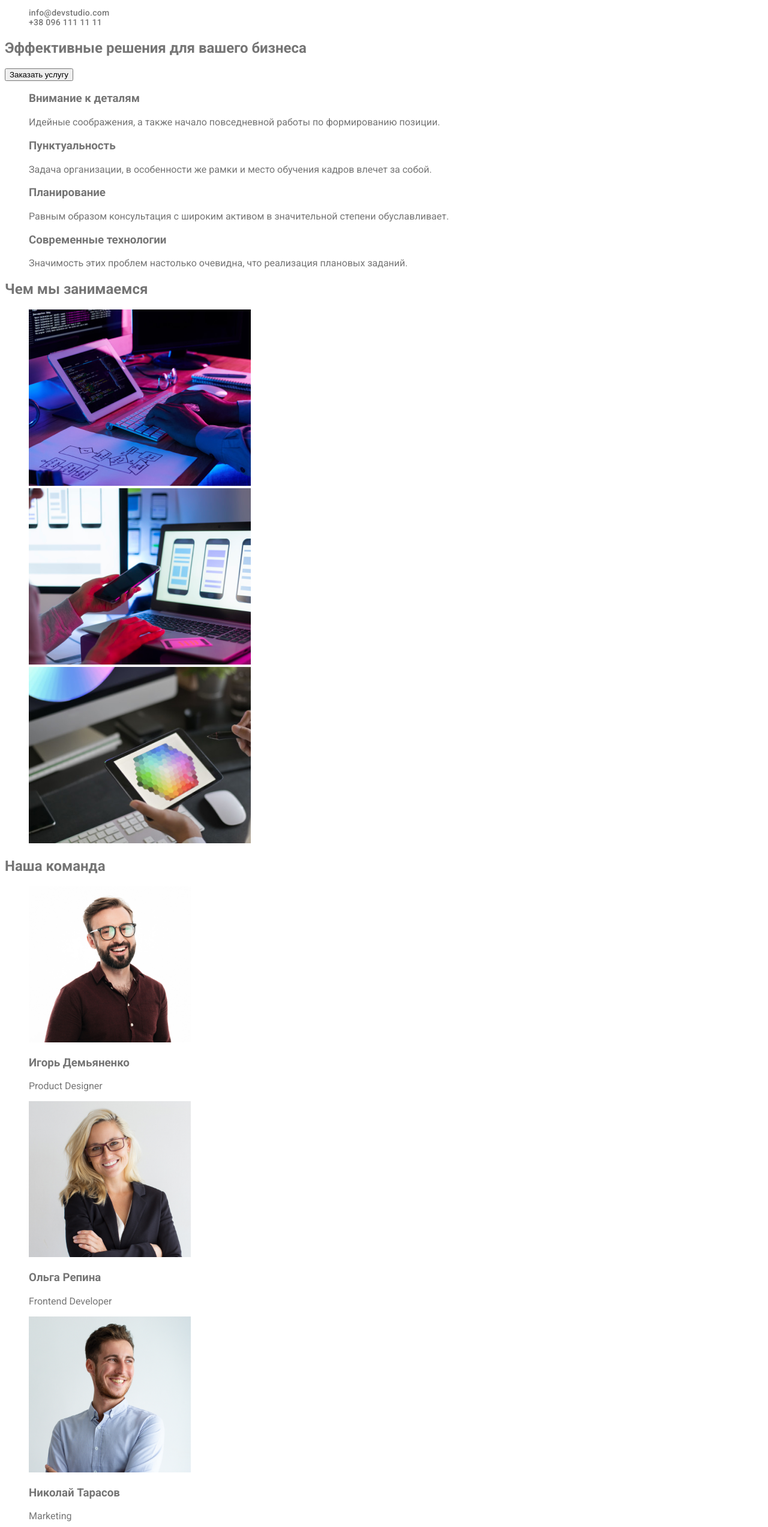
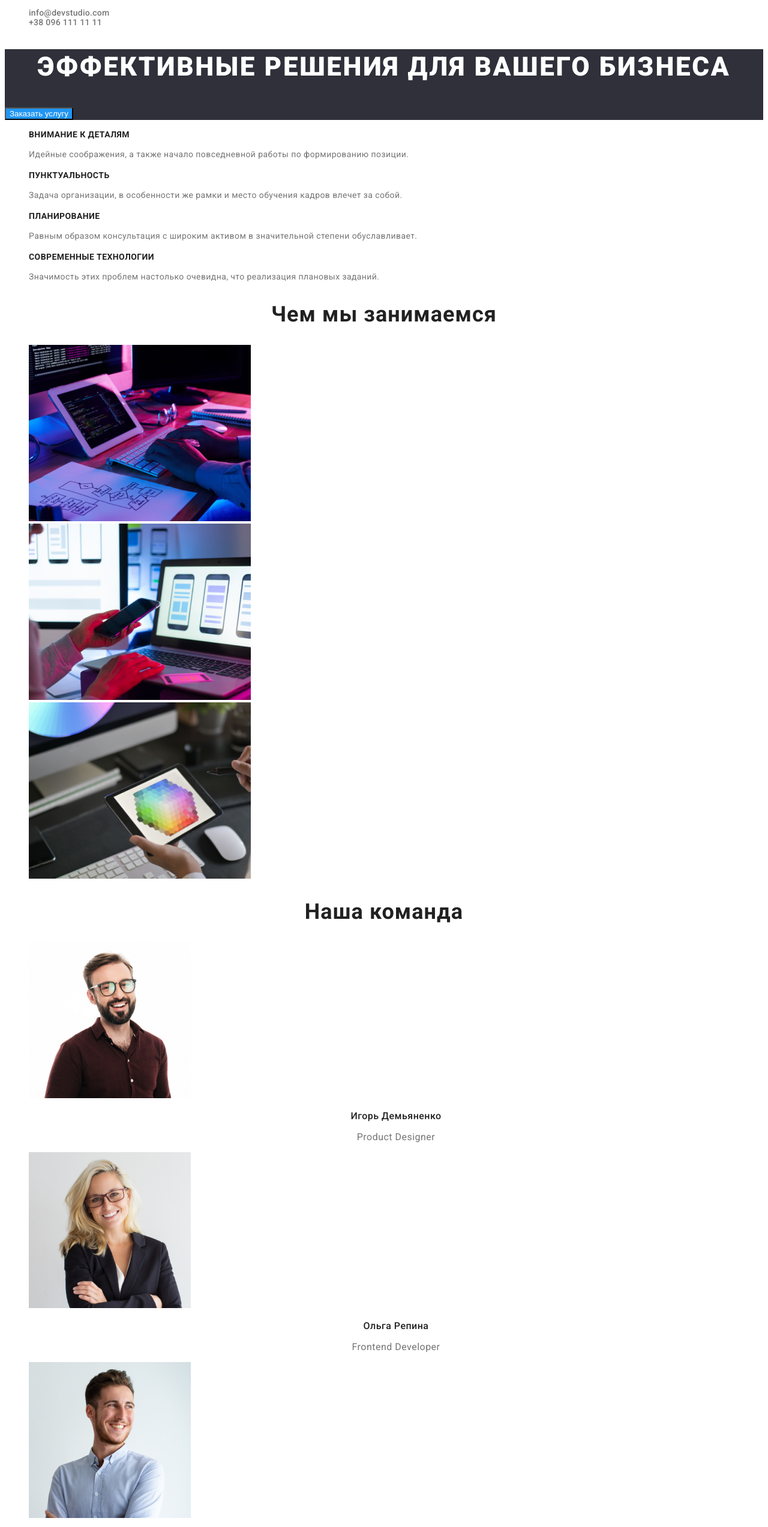
Before and after one commit to BoikovTaras/goit-markup-hw-01, a plain HTML site: page index.html in a window 1280 px wide. Shown: the part 114-2660 px from the top of the page at 60% size. Drawn offline with Linux system fonts and the light colour scheme.

Commit message:
добавляет стили и шрифты

```diff
--- a/css/style.css
+++ b/css/style.css
@@ -51,7 +51,6 @@ body {
   color: var(--akcent-color);
 }
 .main-header-items {
-  font-family: var(--font-roboto);
   font-style: normal;
   font-weight: 500;
   font-size: 14px;
@@ -68,13 +67,11 @@ body {
   color: var(--akcent-color);
 }
 .main-header-contacts {
-  font-family: var(--font-roboto);
   font-style: normal;
   font-weight: 500;
   font-size: 14px;
   line-height: 1.14;
   letter-spacing: 0.02em;
-  color: var(--main-color);
 }
 .main-header-contacts-item {
   color: var(--main-color);
@@ -85,7 +82,122 @@ body {
 }
 /* =========== End Шапка Сайта =========== */
 /* ===========  Секция Hero =========== */
+.baner {
+  background: #2f303a;
+}
 .hero {
+  font-style: normal;
+  font-weight: 900;
+  font-size: 44px;
+  line-height: 1.36;
+  text-align: center;
+  letter-spacing: 0.06em;
+  text-transform: uppercase;
+  color: var(--background-color);
 }
 
+.hero-button {
+  color: var(--background-color);
+  background: var(--akcent-color);
+}
+
+.hero-button:hover,
+.hero-button:focus {
+  color: var(--background-color);
+  background: #188ce8;
+}
 /* ===========  End Секция Hero =========== */
+
+/* ===========  Секция особенности =========== */
+.company-profile {
+}
+.company-profile-title {
+  font-style: normal;
+  font-weight: bold;
+  font-size: 14px;
+  line-height: 1, 14;
+  letter-spacing: 0.03em;
+  text-transform: uppercase;
+  color: var(--title-color);
+}
+.company-profile-text {
+  font-style: normal;
+  font-weight: normal;
+  font-size: 14px;
+  line-height: 1.71;
+  letter-spacing: 0.03em;
+}
+/* ===========  End Секция особенности =========== */
+/* ===========  Секция занятий =========== */
+.presintation-title {
+  font-style: normal;
+  font-weight: bold;
+  font-size: 36px;
+  line-height: 1.17;
+  text-align: center;
+  letter-spacing: 0.03em;
+  color: var(--title-color);
+}
+/* ===========  End Секция занятий =========== */
+/* ===========  Секция команда =========== */
+.team-title {
+  font-style: normal;
+  font-weight: bold;
+  font-size: 36px;
+  line-height: 1.17;
+  text-align: center;
+  letter-spacing: 0.03em;
+  color: var(--title-color);
+}
+.team-list-item-title {
+  font-style: normal;
+  font-weight: 500;
+  font-size: 16px;
+  line-height: 1.19;
+  text-align: center;
+  letter-spacing: 0.03em;
+  color: var(--title-color);
+}
+.team-list-item-paragraf {
+  font-style: normal;
+  font-weight: normal;
+  font-size: 16px;
+  line-height: 19px;
+  text-align: center;
+  letter-spacing: 0.03em;
+}
+/* ===========  End Секция команда =========== */
+/* ===========  Секция футер =========== */
+.footer {
+  background: #2f303a;
+}
+.footer-logo {
+  font-family: var(--font-raleway);
+  font-style: normal;
+  font-weight: bold;
+  font-size: 26px;
+  line-height: 1.19;
+  letter-spacing: 0.03e;
+  color: var(--background-color);
+}
+.footer-address {
+  font-style: normal;
+  font-weight: normal;
+  font-size: 14px;
+  line-height: 1.71;
+  letter-spacing: 0.03em;
+  color: var(--background-color);
+}
+.footer-link {
+  font-style: normal;
+  font-weight: normal;
+  font-size: 14px;
+  line-height: 1.71;
+  letter-spacing: 0.03em;
+  color: rgba(255, 255, 255, 0.6);
+}
+.footer-link:hover,
+.footer-link:focus {
+  color: var(--akcent-color);
+}
+/* ===========  End Секция футер =========== */
--- a/index.html
+++ b/index.html
@@ -6,7 +6,7 @@
         <meta name="viewport" content="width=device-width, initial-scale=1.0">
         <title>VebStudio</title>
         <link rel="preconnect" href="https://fonts.gstatic.com">
-        <link href="https://fonts.googleapis.com/css2?family=Raleway:wght@500&family=Roboto:wght@400;500;700&display=swap"
+        <link href="https://fonts.googleapis.com/css2?family=Raleway:wght@500&family=Roboto:wght@400;500;700;900&display=swap"
             rel="stylesheet">
         <link rel="stylesheet" href="./css/style.css">
     </head>
@@ -18,7 +18,7 @@
                 <a href="./index.html" class="logo link list"><span class="logo-akcent">Web</span>Studio</a>
                 <ul class="main-header-list">
                     <li class="list"><a class="main-header-items link" href="">Студия</a></li>
-                    <li class="list"><a class="main-header-items link" href="">Портфолио</a></li>
+                    <li class="list"><a class="main-header-items link" href="./portfolio.html">Портфолио</a></li>
                     <li class="list"><a class="main-header-items link" href="">Контакты</a></li>
                 </ul>
             </nav>
@@ -29,37 +29,37 @@
         </header>
         <main>
         <!-- Банер -->
-            <section class="hero">
-                <h1>Эффективные решения для вашего бизнеса</h1>
-                <button type="button">Заказать услугу</button>
+            <section class="baner">
+                <h1 class="hero">Эффективные решения для вашего бизнеса</h1>
+                <button type="button" class="hero-button">Заказать услугу</button>
             </section>
-            <!-- Блок осоенностей -->
+            <!-- Блок особенностей -->
             <section>
                 <h2 hidden>Особенности компании</h2>
 
-                <ul>
+                <ul class="company-profile">
                     <li class="list">
-                        <h3>Внимание к деталям</h3>
-                        <p>Идейные соображения, а также начало повседневной работы по формированию позиции.</p>
+                        <h3 class="company-profile-title">Внимание к деталям</h3>
+                        <p class="company-profile-text">Идейные соображения, а также начало повседневной работы по формированию позиции.</p>
                     </li>
                     <li class="list">
-                        <h3>Пунктуальность</h3>
-                        <p>Задача организации, в особенности же рамки и место обучения кадров влечет за собой.</p>
+                        <h3 class="company-profile-title">Пунктуальность</h3>
+                        <p class="company-profile-text">Задача организации, в особенности же рамки и место обучения кадров влечет за собой.</p>
                     </li>
                     <li class="list">
-                        <h3>Планирование</h3>
-                        <p>Равным образом консультация с широким активом в значительной степени обуславливает.</p>
+                        <h3 class="company-profile-title">Планирование</h3>
+                        <p class="company-profile-text">Равным образом консультация с широким активом в значительной степени обуславливает.</p>
                     </li>
                     <li class="list">
-                        <h3>Современные технологии</h3>
-                        <p>Значимость этих проблем настолько очевидна, что реализация плановых заданий.</p>
+                        <h3 class="company-profile-title">Современные технологии</h3>
+                        <p class="company-profile-text">Значимость этих проблем настолько очевидна, что реализация плановых заданий.</p>
                     </li>
                 </ul>
             </section>
             <!-- Блок занятий -->
             <section>
-                <h2>Чем мы занимаемся</h2>
-                <ul>
+                <h2 class="presintation-title">Чем мы занимаемся</h2>
+                <ul class="presintation-list">
                     <li class="list"><a href="">
                             <img src="./images/box-1.png" alt="Создание макета" width="370" height="294">
                         </a>
@@ -75,38 +75,38 @@
                 </ul>
             </section>
             <!-- Блок команда -->
-            <section>
-                <h2>Наша команда</h2>
-                <ul>
-                    <li class="list">
+            <section class="team">
+                <h2 class="team-title">Наша команда</h2>
+                <ul class="team-list">
+                    <li class="team-list-item list">
                         <img src="./images/Product-Designer.jpg" alt="Игорь Демьяненко" width="270" height="260">
-                        <h3>Игорь Демьяненко</h3>
-                        <p lang="en">Product Designer</p>
+                        <h3 class="team-list-item-title">Игорь Демьяненко</h3>
+                        <p class="team-list-item-paragraf" lang="en">Product Designer</p>
                     </li>
-                    <li class="list">
+                    <li class="team-list-item list">
                         <img src="./images/Frontend-Developer.jpg" alt="Ольга Репина" width="270" height="260">
-                        <h3>Ольга Репина</h3>
-                        <p>Frontend Developer</p>
+                        <h3 class="team-list-item-title">Ольга Репина</h3>
+                        <p class="team-list-item-paragraf" lang="en">Frontend Developer</p>
                     </li>
-                    <li class="list">
+                    <li class="team-list-item list">
                         <img src="./images/Marketing.jpg" alt="Николай Тарасов" width="270" height="260">
-                        <h3>Николай Тарасов</h3>
-                        <p lang="en">Marketing</p>
+                        <h3 class="team-list-item-title">Николай Тарасов</h3>
+                        <p class="team-list-item-paragraf" lang="en">Marketing</p>
                     </li>
-                    <li class="list">
+                    <li class="team-list-item list">
                         <img src="./images/UI-Designer.jpg" alt="Михаил Ермаков" width="270" height="260">
-                        <h3>Михаил Ермаков</h3>
-                        <p lang="en">UI Designer</p>
+                        <h3 class="team-list-item-title">Михаил Ермаков</h3>
+                        <p class="team-list-item-paragraf" lang="en">UI Designer</p>
                     </li>
                 </ul>
             </section>
         </main>
-        <footer>
-            <a class="link" href="">WebStudio</a>
-            <address>г. Киев, пр-т Леси Украинки, 26</address>
-            <ul>
-                <li class="list"><a class="link" href="mailto:info@devstudio.com">info@devstudio.com</a></li>
-                <li class="list"><a class="link" href="tel:+380961111111">+38 096 111 11 11</a></li>
+        <footer class="footer">
+            <a class="footer-logo link" href="./index.html"><span class="logo-akcent">Web</span>Studio</a>
+            <address class="footer-address">г. Киев, пр-т Леси Украинки, 26</address>
+            <ul class="footer-links">
+                <li class="list"><a class="footer-link link" href="mailto:info@devstudio.com">info@devstudio.com</a></li>
+                <li class="list"><a class="footer-link link" href="tel:+380961111111">+38 096 111 11 11</a></li>
             </ul>
         </footer>
     </body>
```
